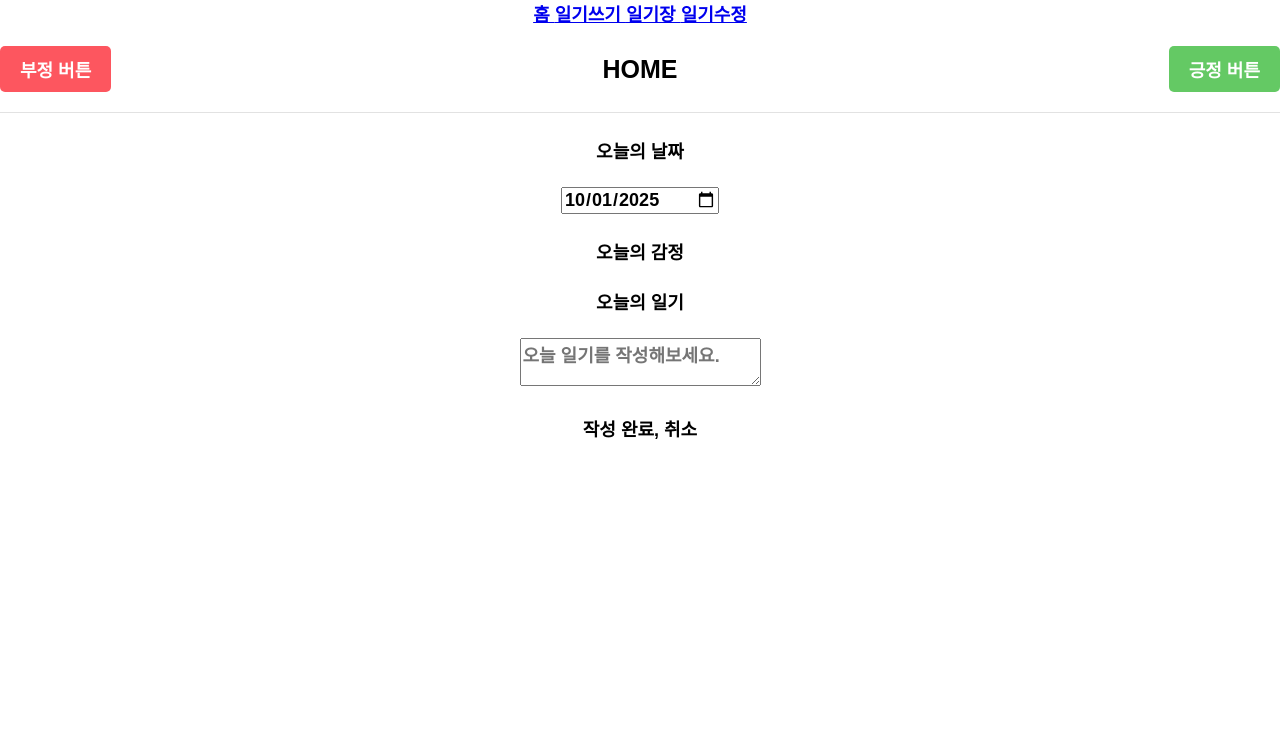
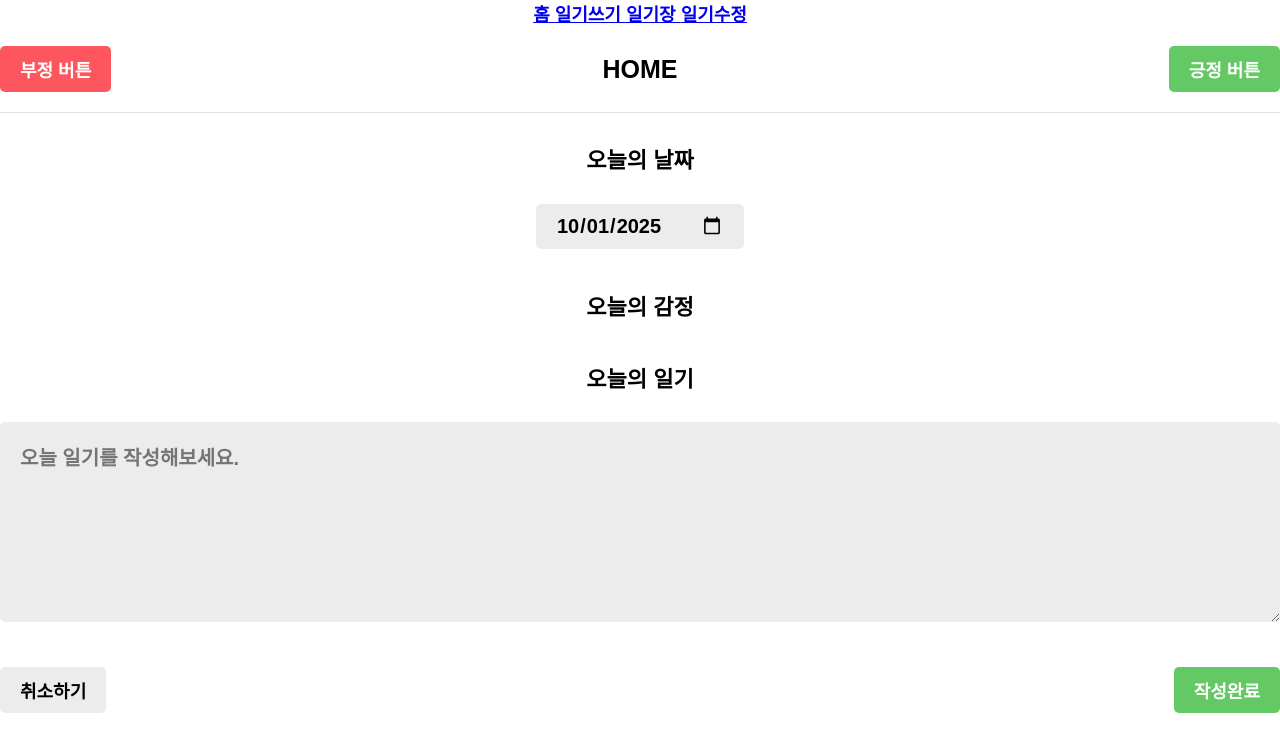
Before and after one commit to yyrrcc/react_project3_251001, a React (Create React App) app: page / in a window 1280 px wide. Shown: the top 752 px of the page. Built offline with nearby package versions, Linux system fonts and the light colour scheme; a web font is replaced by a local one.

Commit message:
Editor 에디터 하단 버튼 부분 구현 및 스타일 적용

```diff
--- a/src/components/Editor.js
+++ b/src/components/Editor.js
@@ -1,6 +1,8 @@
 import "../components/css/Editor.css";
 import { useState } from "react";
 import { getFormattedDate } from "../Utils";
+import Button from "./Button";
+import { useNavigate } from "react-router-dom";
 
 // props : initData (수정 할 기존 입력된 내용), onSubmit (작성 완료 버튼)
 const Editor = ({ initData, onSubmit }) => {
@@ -11,6 +13,9 @@ const Editor = ({ initData, onSubmit }) => {
     content: "",
   });
 
+  // 클라이언트 사이드 렌더링 방식으로 페이지를 이동하는 함수를 반환
+  const navigate = useNavigate();
+
   const handleChangeDate = (e) => {
     // 객체 안에 있는 key를 가져와서 값 변경해주기!
     setState({ ...state, date: e.target.value });
@@ -18,6 +23,14 @@ const Editor = ({ initData, onSubmit }) => {
 
   const handleChangeContent = (e) => {
     setState({ ...state, content: e.target.value });
+  };
+
+  const handleSubmit = () => {
+    onSubmit(state); // 유저가 입력한 1개의 일기 객체를 보내준다
+  };
+
+  const handleOnGoBack = () => {
+    navigate(-1); // 뒤로 가기 이벤트 1회 동작
   };
 
   return (
@@ -39,7 +52,10 @@ const Editor = ({ initData, onSubmit }) => {
           </div>
         </div>
         <div className="editor_section">
-          <h4>작성 완료, 취소</h4>
+          <div className="editor_section bottom_section">
+            <Button text={"취소하기"} onclick={handleOnGoBack} />
+            <Button type={"positive"} text={"작성완료"} onclick={handleSubmit} />
+          </div>
         </div>
       </div>
     </>
--- a/src/components/css/Editor.css
+++ b/src/components/css/Editor.css
@@ -0,0 +1,36 @@
+.Editor .editor_section {
+  margin-bottom: 40px;
+}
+
+.Editor h4 {
+  font-size: 22px;
+  font-weight: bold;
+}
+
+.Editor input,
+textarea {
+  border: none;
+  border-radius: 5px;
+  background-color: #ececec;
+  padding: 20px;
+  font-size: 20px;
+}
+
+.Editor input {
+  padding-top: 10px;
+  padding-bottom: 10px;
+  cursor: pointer;
+}
+
+.Editor textarea {
+  width: 100%;
+  min-height: 200px;
+  box-sizing: border-box;
+  resize: vertical;
+}
+
+.Editor .bottom_section {
+  display: flex;
+  justify-content: space-between;
+  align-items: center;
+}
--- a/src/pages/Home.js
+++ b/src/pages/Home.js
@@ -3,6 +3,10 @@ import Editor from "../components/Editor";
 import Header from "../components/Header";
 
 const Home = () => {
+  const onSubmit = () => {
+    alert("일기 작성 완료");
+  };
+
   return (
     <>
       <Header
@@ -26,7 +30,7 @@ const Home = () => {
           />
         }
       />
-      <Editor />
+      <Editor onSubmit={onSubmit} />
     </>
   );
 };
```
